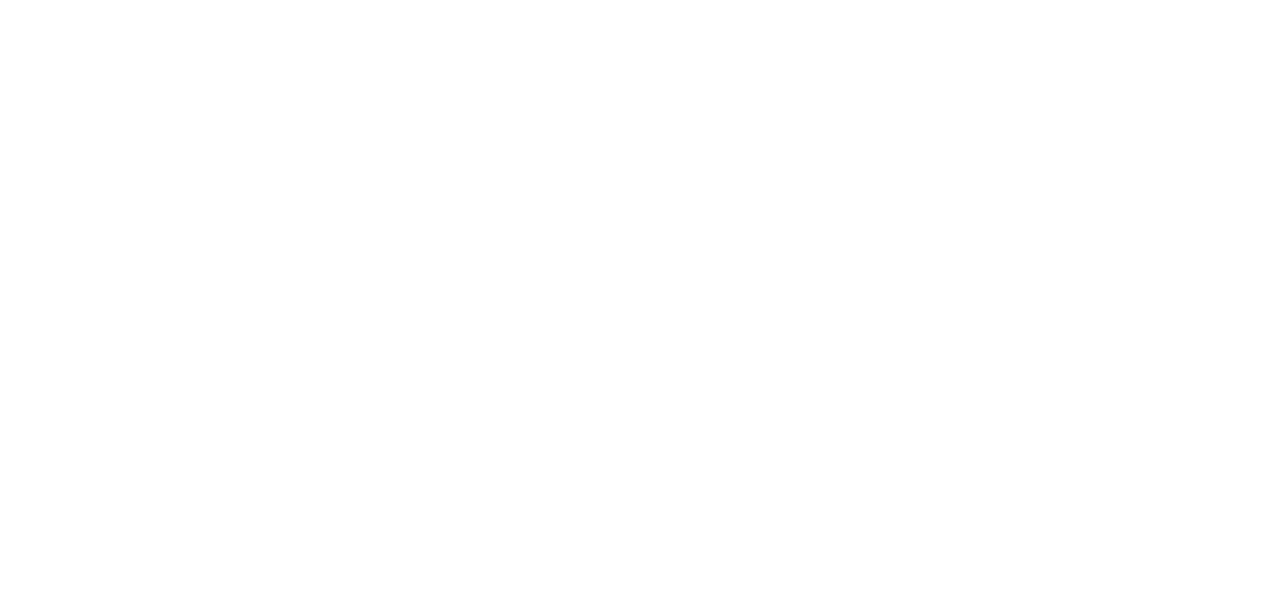
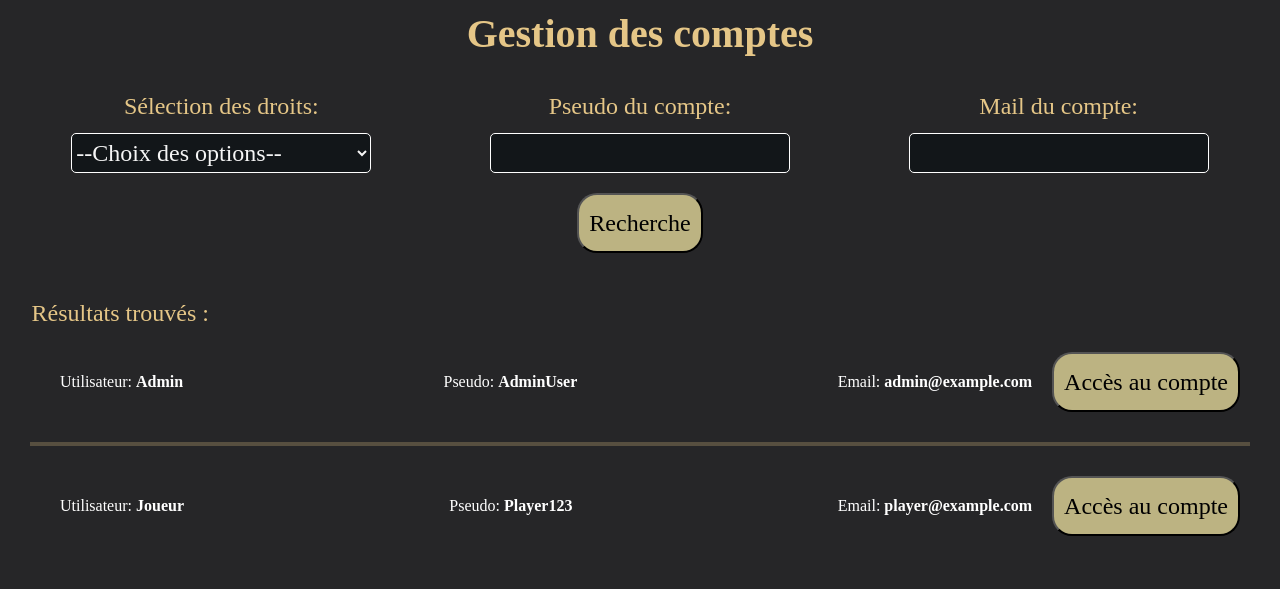
Before and after one commit to IriaKenzaki/Esportify, a website: page pages/account/accounts.html in a window 1280 px wide. Drawn offline with nearby package versions, Linux system fonts and the light colour scheme.

Commit message:
page accounts

```diff
--- a/pages/account/accounts.html
+++ b/pages/account/accounts.html
@@ -0,0 +1,60 @@
+<!DOCTYPE html>
+<html lang="en">
+<head>
+    <meta charset="UTF-8">
+    <meta name="viewport" content="width=device-width, initial-scale=1.0">
+    <link rel="stylesheet" href="/scss/main.css">
+    <title>Gestion des comptes</title>
+</head>
+<header>
+    <h1>Gestion des comptes</h1>
+</header>
+<body>
+    <div class="container-accounts">
+        <div class="container-accounts-top">
+            <div class="field">
+                <label for="role-select">Sélection des droits:</label>
+                <select name="role" id="role-select">
+                    <option value="">--Choix des options--</option>
+                    <option value="Joueur">Joueurs</option>
+                    <option value="organisateur">Organisateur</option>
+                    <option value="admin">Administrateur</option>
+                </select>
+            </div>
+            <div class="field">
+                <label for="pseudo-search">Pseudo du compte:</label>
+                <input type="search" id="pseudo-search" name="pseudo-search" />
+            </div>
+            <div class="field">
+                <label for="email-search">Mail du compte:</label>
+                <input type="search" id="email-search" name="email-search" />
+            </div>
+        </div>
+        <div>
+            <button type="submit">Recherche</button>
+        </div>
+        <div class="container-accounts-bottom">
+            <label for="responses">Résultats trouvés :</label>
+            <div class="response">
+                <div class="response-details">
+                    <span class="role">Utilisateur: <strong>Admin</strong></span>
+                    <span class="pseudo">Pseudo: <strong>AdminUser</strong></span>
+                    <span class="email">Email: <strong>admin@example.com</strong></span>
+                </div>
+                <button class="button">Accès au compte</button>
+            </div>
+            <hr class="divider" />
+            <div class="response">
+                <div class="response-details">
+                    <span class="role">Utilisateur: <strong>Joueur</strong></span>
+                    <span class="pseudo">Pseudo: <strong>Player123</strong></span>
+                    <span class="email">Email: <strong>player@example.com</strong></span>
+                </div>
+                <button class="button">Accès au compte</button>
+            </div>
+        </div>
+
+    </div>
+
+</body>
+</html>
--- a/scss/main.scss
+++ b/scss/main.scss
@@ -23,6 +23,9 @@ button{
     padding: 10px;
 }
 
+p {
+    margin-bottom: 0px;
+}
 .content{flex: 1;}
 
 button:hover{
@@ -142,6 +145,7 @@ h1 {
 
 .text-block p {
     text-align: center;
+    margin-bottom: 10px;
     font-size: 24px;
     position: relative;
     z-index: 2;
@@ -211,10 +215,10 @@ label {
     margin-bottom: 0;
 }
 
-input {
-    padding: 10px;
-    height: 3rem;
-    margin-bottom: 20px;
+input, select {
+    padding: 0px;
+    height: 2.5rem;
+    margin-bottom: 10px;
     width: 300px;
     max-width: 20rem;
     min-width: 5rem;
@@ -250,7 +254,7 @@ input[type="time"]::-webkit-calendar-picker-indicator {
     }
 
     label {
-        margin-bottom: 0;
+        margin-bottom: 0 !important;
         margin-left: 1rem;
         text-align: left;
     }
@@ -372,8 +376,8 @@ input[type="time"]::-webkit-calendar-picker-indicator {
 
 input[type="password"],input[type="email"] {
     padding: 10px;
-    height: 3rem;
-    margin-bottom: 20px;
+    height: 2.5rem;
+    margin-bottom: 10px;
     width: 300px;
     max-width: 20rem;
     min-width: 5rem;
@@ -444,7 +448,7 @@ input[type="email"]::placeholder{
 
 input[type="password"],input[type="text"] {
     padding: 10px;
-    height: 3rem;
+    height: 2.5rem;
     margin-bottom: 10px;
     width: 300px;
     max-width: 20rem;
@@ -490,3 +494,73 @@ input[type="text"]::placeholder{
         display: none;
     }
 }
+
+/* Gestions des comptes */
+
+.container-accounts {
+    display: grid;
+    grid-template-columns: 1fr;
+    width: 100%;
+    padding: 20px;
+}
+
+.container-accounts-top {
+    display: flex;
+    justify-content: space-between;
+    align-items: center;
+    gap: 1rem;
+    width: 100%;
+}
+
+.field {
+    flex: 1;
+    display: flex;
+    flex-direction: column;
+    align-items: center;
+}
+
+input[type="search"], select {
+    width: 300px;
+    height: 2.5rem;
+    margin-top: 0.5rem;
+}
+
+.container-accounts-bottom {
+    margin-top: 20px;
+    padding: 10px;
+    border-radius: 5px;
+}
+
+.container-responses label {
+    display: block;
+    margin-bottom: 10px;
+    font-size: 1.2rem;
+    font-weight: bold;
+}
+
+.response {
+    display: flex;
+    justify-content: space-between;
+    align-items: center;
+    padding: 10px;
+}
+
+.response-details {
+    flex: 1;
+    display: flex;
+    flex-direction: row;
+    justify-content: space-between;
+    gap: 5px;
+    padding: 20px;
+}
+
+.response-details span {
+    font-size: 1rem;
+}
+
+.divider {
+    border: none;
+    height: 4px;
+    background-color: #E5C687;
+    margin: 10px 0;
+}
```
Also changed, not shown: pages/account/myaccount.html (+2 -2 lines), pages/auth/signin.html (+1 -1 lines), pages/auth/signup.html (+1 -1 lines), scss/main.css, 1 other file.
